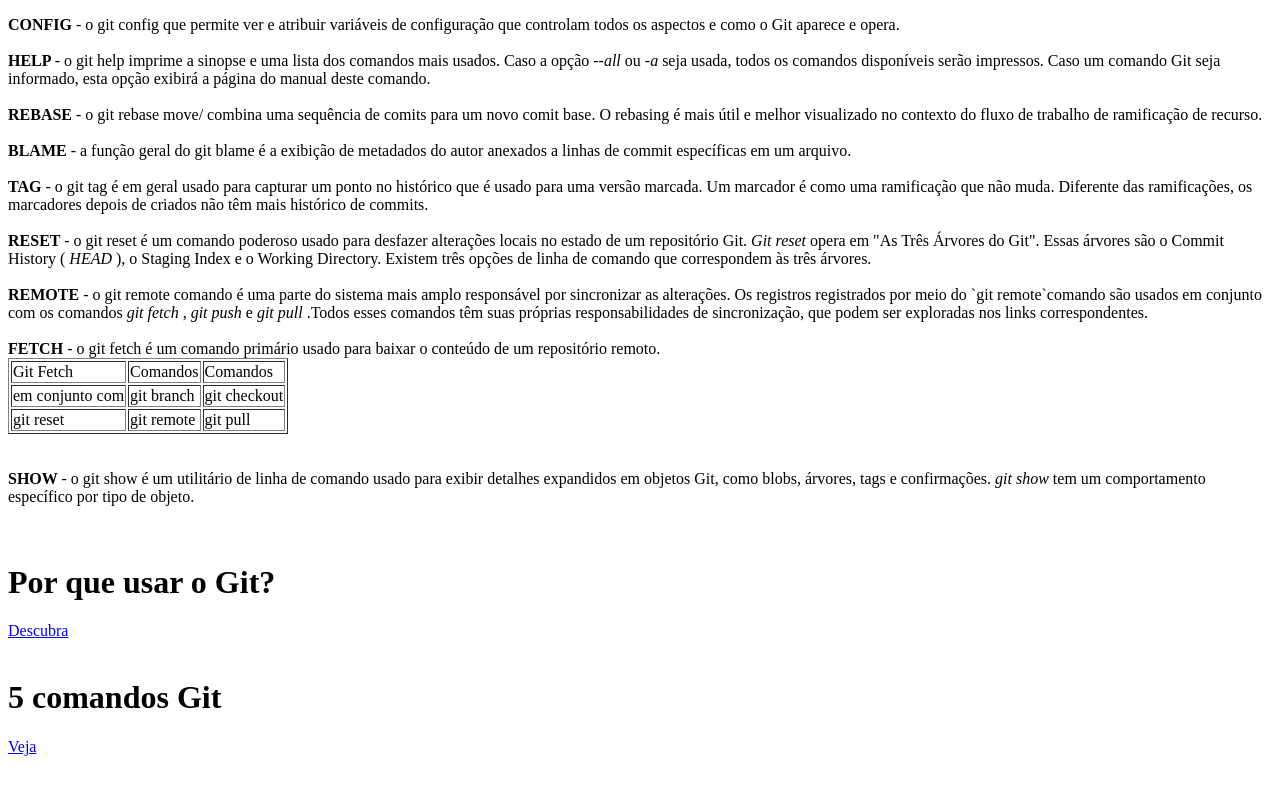
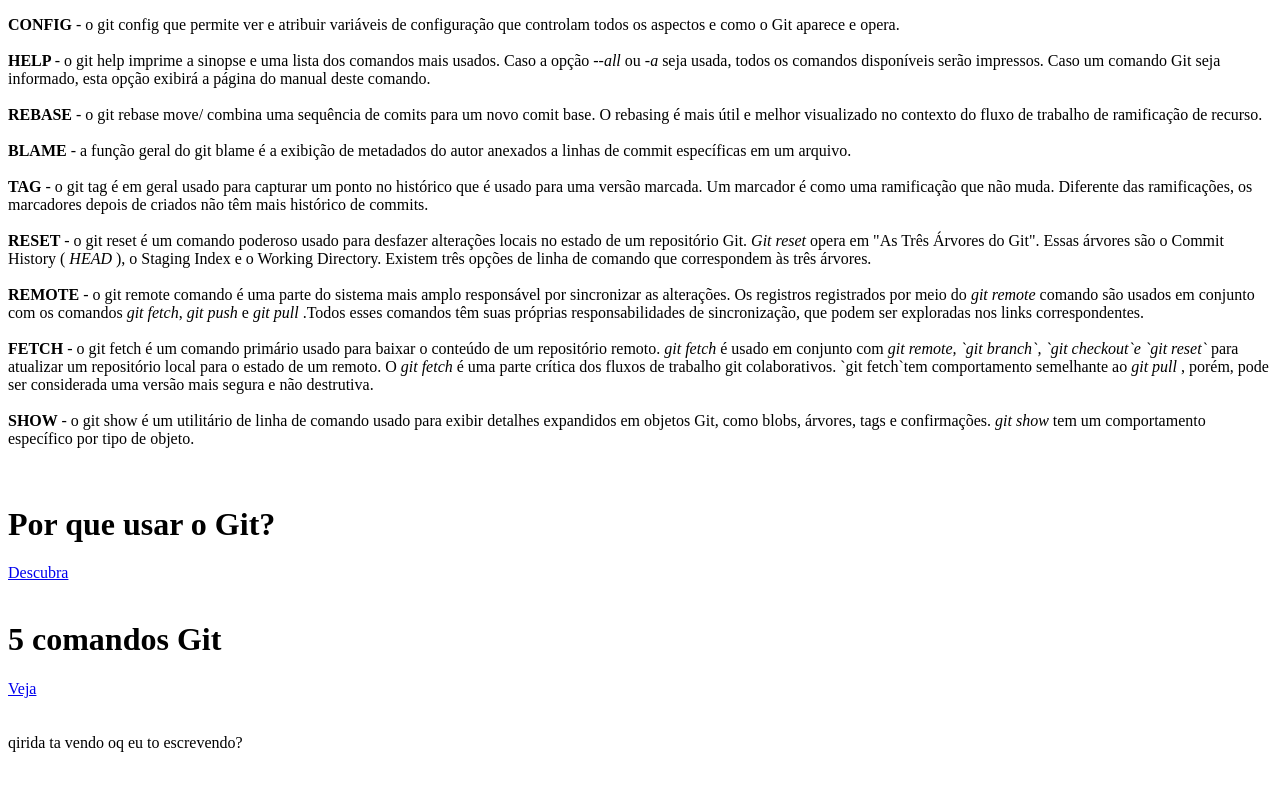
Before and after one commit to mariabelarmino/T1-ICC, a plain HTML site: page index.html in a window 1280 px wide. Shown: the part 1847-2641 px from the top of the page. After the commit the page ends 2607 px from the top, so only its background shows below. Drawn offline with Linux system fonts and the light colour scheme.

Commit message:
Update index.html

```diff
--- a/index.html
+++ b/index.html
@@ -134,30 +134,16 @@
     <br> <br>
     <strong> REMOTE </strong>
     - o git remote comando é uma parte do sistema mais amplo responsável por sincronizar as alterações. Os registros
-    registrados por meio do `git remote`comando são usados em conjunto com os  comandos <i> git fetch </i>, <i> git push </i>e <i> git
+    registrados por meio do <i>git remote</i> comando são usados em conjunto com os  comandos<i> git fetch</i>,<i> git push </i>e <i> git
     pull </i>.Todos esses comandos têm suas próprias responsabilidades de sincronização, que podem ser exploradas nos links
     correspondentes.
     <br> <br>
     <strong> FETCH </strong>
-    - o git fetch é um comando primário usado para baixar o conteúdo de um repositório remoto.
-    <table border="1">
-    <tr>
-        <td>Git Fetch </td>
-        <td>Comandos</td>
-        <td>Comandos</td>
-    </tr>
-    <tr>
-        <td> em conjunto com </td>
-        <td> git branch </td>
-        <td> git checkout </td>
-    </tr>
-    <tr>
-        <td> git reset </td>
-        <td> git remote </td>
-        <td> git pull </td>
-    </tr>
-     </table>
-
+    - o git fetch é um comando primário usado para baixar o conteúdo de um repositório remoto. <i> git fetch </i>é usado em
+    conjunto com <i> git remote, `git branch`, `git checkout`e `git reset`</i> para atualizar um repositório local para o
+    estado de um remoto. O<i> git fetch </i>é uma parte crítica dos fluxos de trabalho git colaborativos. `git
+    fetch`tem comportamento semelhante ao<i> git pull </i>, porém, pode ser considerada uma versão mais segura e
+    não destrutiva.
     <br> <br>
     <strong> SHOW </strong>
     - o git show é um utilitário de linha de comando usado para exibir detalhes expandidos em objetos Git, como blobs,
@@ -173,3 +159,4 @@
 </body>
 
 </html>
+qirida ta vendo oq eu to escrevendo?
```
